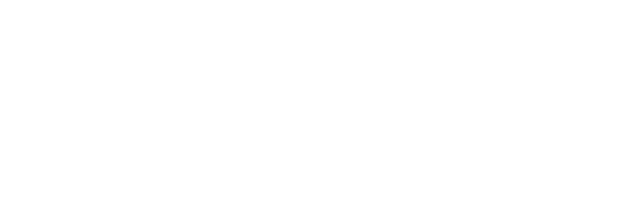
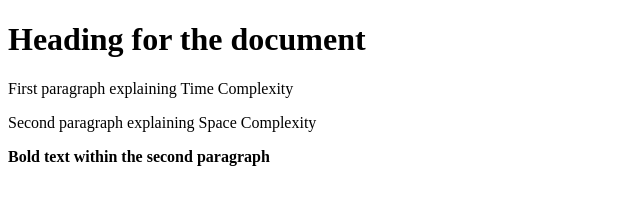
Before and after one commit to acciojob/time-and-space-complexity-KJanaki-12, a website: page main.html in a window 1280 px wide. Shown: the whole page, without its empty margins (0-640 px from the left). Drawn offline with Linux system fonts and the light colour scheme.

Commit message:
created a submission

```diff
--- a/main.html
+++ b/main.html
@@ -8,6 +8,10 @@
 
 <body>
 	<!-- the entire body must be written by student -->
+	<h1>Heading for the document</h1>
+	<p>First paragraph explaining Time Complexity</p>
+	<p>Second paragraph explaining Space Complexity</p>
+	<b>Bold text within the second paragraph</b>
     <script type="text/javascript" src="./script.js">
 </script>
 
```
